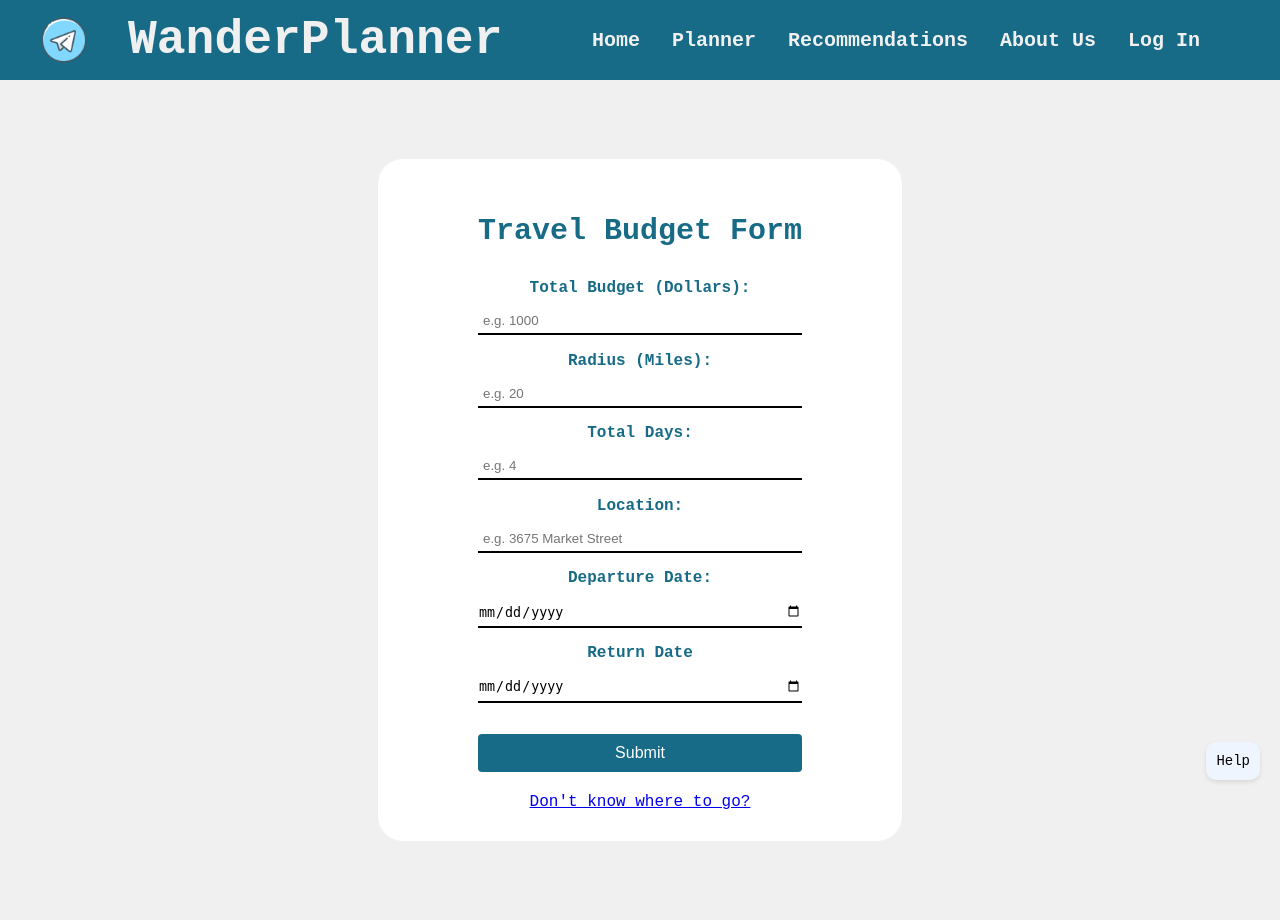
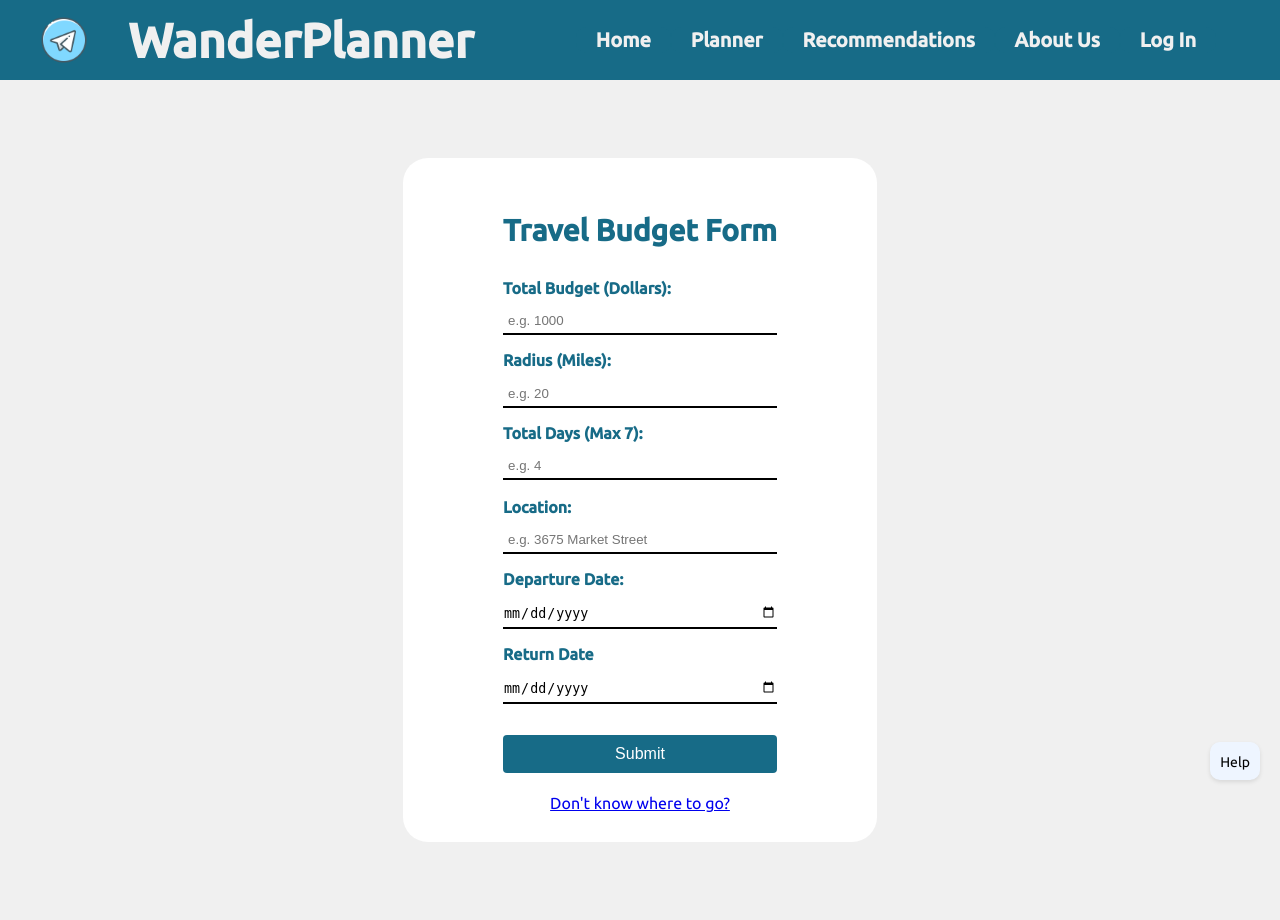
Before and after one commit to rubberart7/WanderPlanner, a Flask app: page /planner in a window 1280 px wide. Run offline with Flask 3, Linux system fonts and the light colour scheme; a user stored in the database is signed in.

Commit message:
form validation / font swap

```diff
--- a/static/css/main.css
+++ b/static/css/main.css
@@ -1,3 +1,5 @@
+@import url("https://fonts.googleapis.com/css2?family=Ubuntu:wght@300;400;500;600&display=swap");
+
 :root {
     /*https://colorhunt.co/palette/eef5ffb4d4ff86b6f6176b87  (Link to color palette)*/
     --lightgray: #EEF5FF;
@@ -26,7 +28,7 @@
 
 body {
     margin: 0;
-    font-family: 'Courier New', Courier, monospace;
+    font-family: 'Ubuntu', 'Courier New', Courier, monospace;
     color: var(--fontcolor);
     background-color: var(--bodybackground);
     display: flex;
@@ -69,7 +71,7 @@ body {
     transition: 0.3s;
     text-align: center;
     background-color: var(--deepblue);
-    font-family: 'Courier New', Courier, monospace;
+    font-family: 'Ubuntu', Courier, monospace;
 }
 
 .buttonContainer button:hover,
@@ -157,7 +159,7 @@ body {
     border: none;
     color: var(--bodybackground);
     background-color: var(--deepblue);
-    font-family: 'Courier New', Courier, monospace;
+    font-family: 'Ubuntu', Courier, monospace;
     font-size: 20px;
     font-weight: bold;
     border-radius: 10px;
@@ -243,7 +245,7 @@ body {
     margin-bottom: 10px;
 }
 
-  .link-container {
+.link-container {
     display: flex;
     justify-content: center;
     align-items: center;
@@ -269,6 +271,8 @@ body {
 }
 
 .travelForm label {
+    width: 100%;
+    text-align: left;
     display: block;
     margin-top: 5px;
     color: var(--deepblue);
@@ -341,7 +345,7 @@ h2.title {
 .day {
     display: flex;
     width: 20vw;
-    height: 130vh;
+    height: 150vh;
     flex-direction: column;
     justify-content: center;
     align-items: center;
@@ -525,3 +529,9 @@ cursor: pointer;
       grid-template-columns: 1fr;
     }
   }
+
+  #errorMsg {
+    color: red;
+    text-align: left;
+    font-weight: 600;
+  }
--- a/templates/planner.html
+++ b/templates/planner.html
@@ -7,7 +7,7 @@
 {% block body %}
 
 <div class="link-container">
-  <form action="/planner" method="post" class="travelForm">
+  <form action="/planner" method="post" class="travelForm" onsubmit="return validInputs()">
     <h2>Travel Budget Form</h2>
 
     <label for="totalBudget">Total Budget (Dollars):</label>
@@ -16,8 +16,9 @@
     <label for="radius">Radius (Miles):</label>
     <input type="number" id="radius" name="radius" placeholder="e.g. 20" required>
 
-    <label for="totalDays">Total Days:</label>
+    <label for="totalDays">Total Days (Max 7):</label>
     <input type="number" id="totalDays" name="totalDays" placeholder="e.g. 4" required>
+    <span id="errorMsg"></span>
 
     <label for="location">Location:</label>
     <input type="text" id="location" name="location" placeholder="e.g. 3675 Market Street" required>
@@ -95,6 +96,7 @@
   });
 </script>
 
+
   <!--  <h1>Dinner:</h1>-->
   <!--  <p>{{dinnerList}}</p>-->
 </body>
```
Also changed, not shown: templates/registration.html (+16 -3 lines), instance/test.db.
